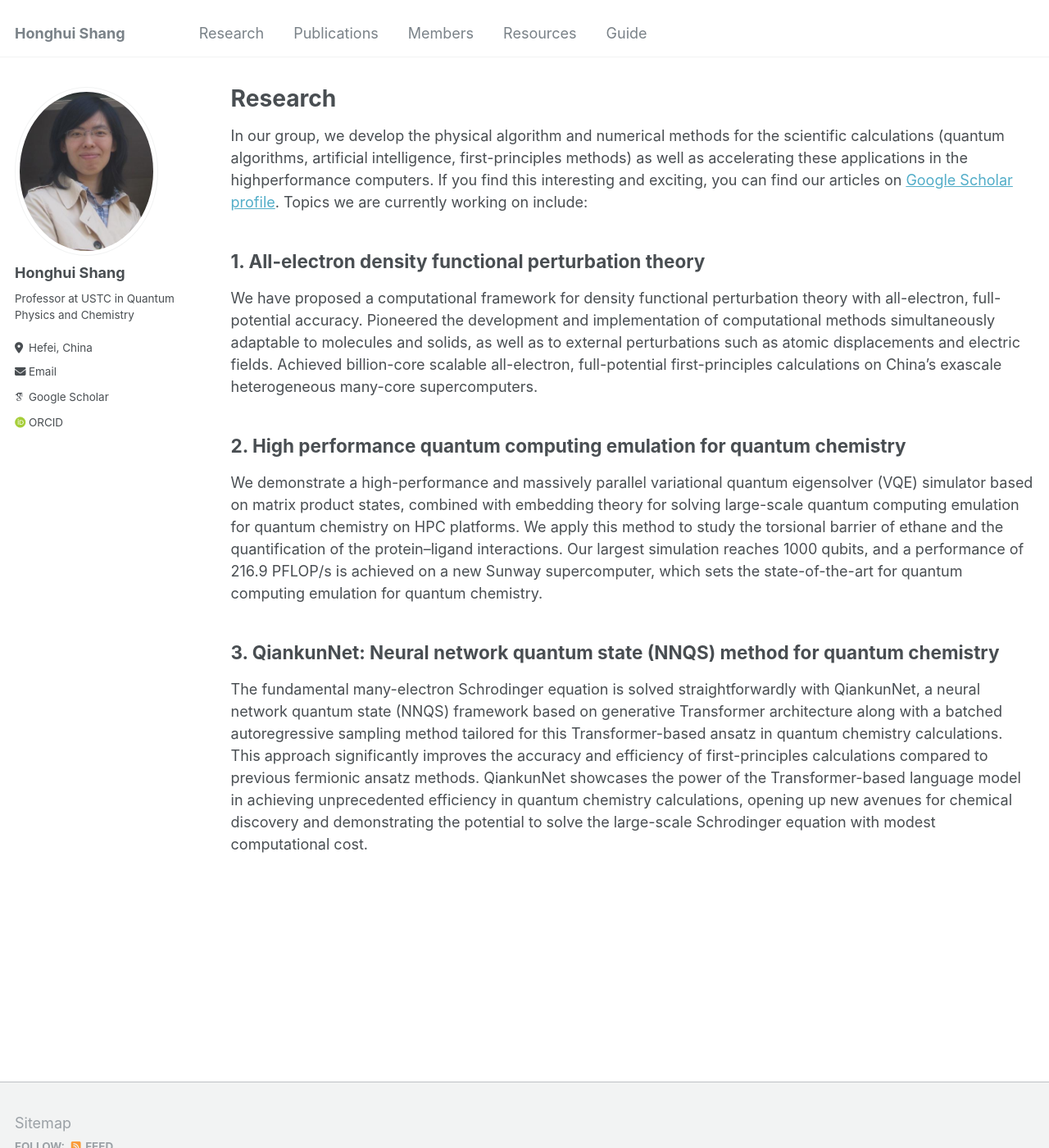
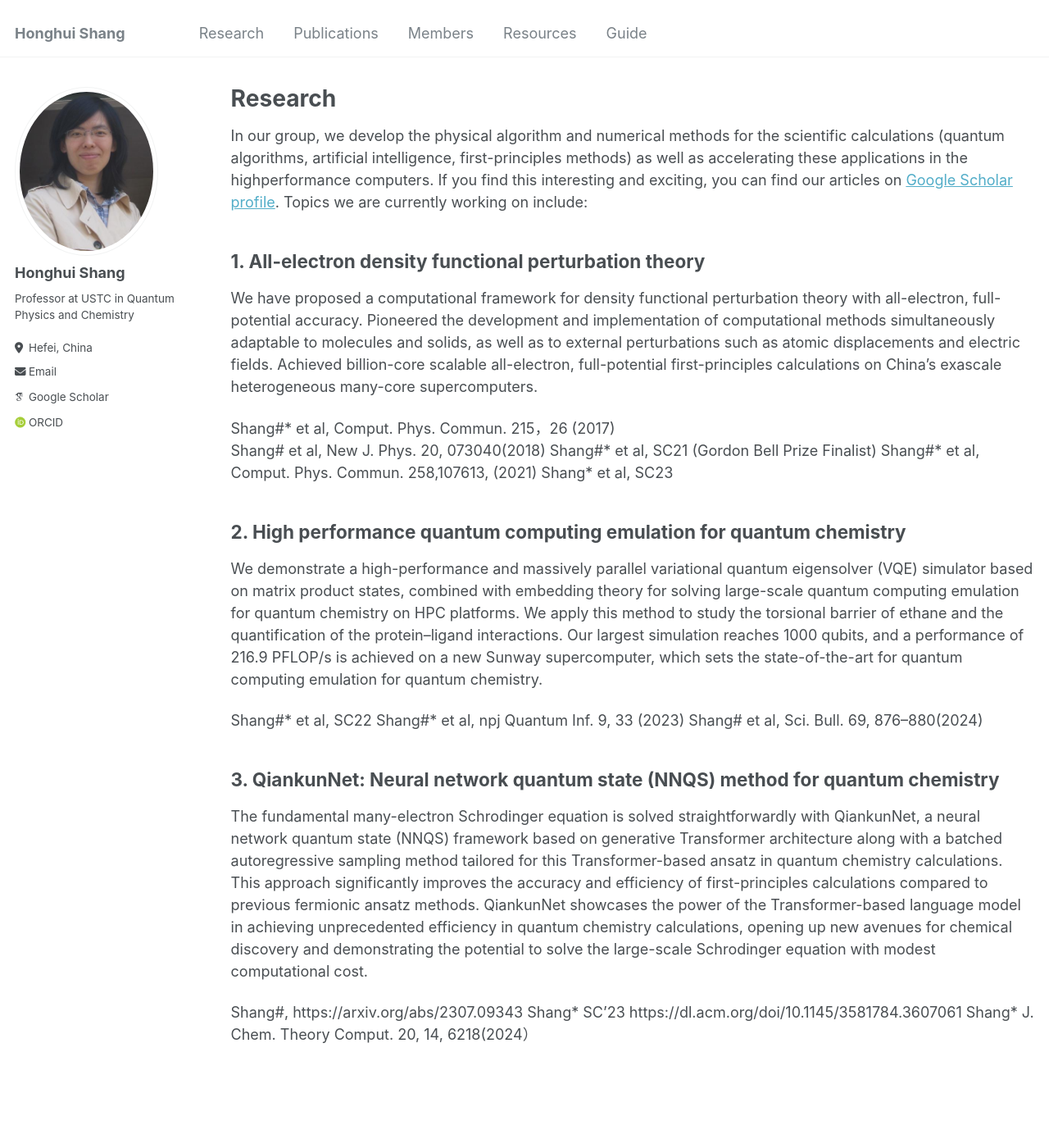
Before and after one commit to CrMomi91/CrMomi91.github.io, a Jekyll site: the page built from _pages/research.md, in a window 1280 px wide and 1400 px high. Shown: the whole window at 82% size. Built offline with Jekyll 4.4.1, drawn with Linux system fonts in a browser that asks for light colours; some web fonts are replaced.

Commit message:
Update research.md

```diff
--- a/_pages/research.md
+++ b/_pages/research.md
@@ -11,10 +11,19 @@ In our group,  we develop the physical algorithm and numerical methods for the s
 
 We have proposed a computational framework for density functional perturbation theory with all-electron, full-potential accuracy. Pioneered the development and implementation of computational methods simultaneously adaptable to molecules and solids, as well as to external perturbations such as atomic displacements and electric fields. Achieved billion-core scalable all-electron, full-potential first-principles calculations on China's exascale heterogeneous many-core supercomputers.
 
+Shang#* et al, Comput. Phys. Commun. 215，26 (2017)
+Shang#  et al, New J. Phys. 20, 073040(2018)
+Shang#* et al, SC21 (Gordon Bell Prize Finalist)
+Shang#* et al, Comput. Phys. Commun. 258,107613, (2021)
+Shang*  et al, SC23
 
 ## 2. High performance quantum computing emulation for quantum chemistry
 
  We demonstrate a high-performance and massively parallel variational quantum eigensolver (VQE) simulator based on matrix product states, combined with embedding theory for solving large-scale quantum computing emulation for quantum chemistry on HPC platforms. We apply this method to study the torsional barrier of ethane and the quantification of the protein–ligand interactions. Our largest simulation reaches 1000 qubits, and a performance of 216.9 PFLOP/s is achieved on a new Sunway supercomputer, which sets the state-of-the-art for quantum computing emulation for quantum chemistry.
+
+Shang#* et al, SC22
+Shang#* et al, npj Quantum Inf. 9, 33 (2023)
+Shang#  et al, Sci. Bull. 69, 876–880(2024)
 
 
 ## 3. QiankunNet: Neural network quantum state (NNQS) method for quantum chemistry
@@ -22,3 +31,7 @@ We have proposed a computational framework for density functional perturbation t
 The fundamental many-electron Schrodinger equation is solved straightforwardly with QiankunNet, a neural network quantum state (NNQS) framework based on generative Transformer architecture along with a batched autoregressive sampling method tailored for this Transformer-based ansatz in quantum chemistry calculations. This approach significantly improves the accuracy and efficiency of first-principles calculations compared to previous
 fermionic ansatz methods. QiankunNet showcases the power of the Transformer-based language model in achieving
 unprecedented efficiency in quantum chemistry calculations, opening up new avenues for chemical discovery and demonstrating the potential to solve the large-scale Schrodinger equation with modest computational cost.
+
+Shang#, https://arxiv.org/abs/2307.09343
+Shang*  SC’23   https://dl.acm.org/doi/10.1145/3581784.3607061
+Shang*  J. Chem. Theory Comput. 20, 14, 6218(2024）
```
